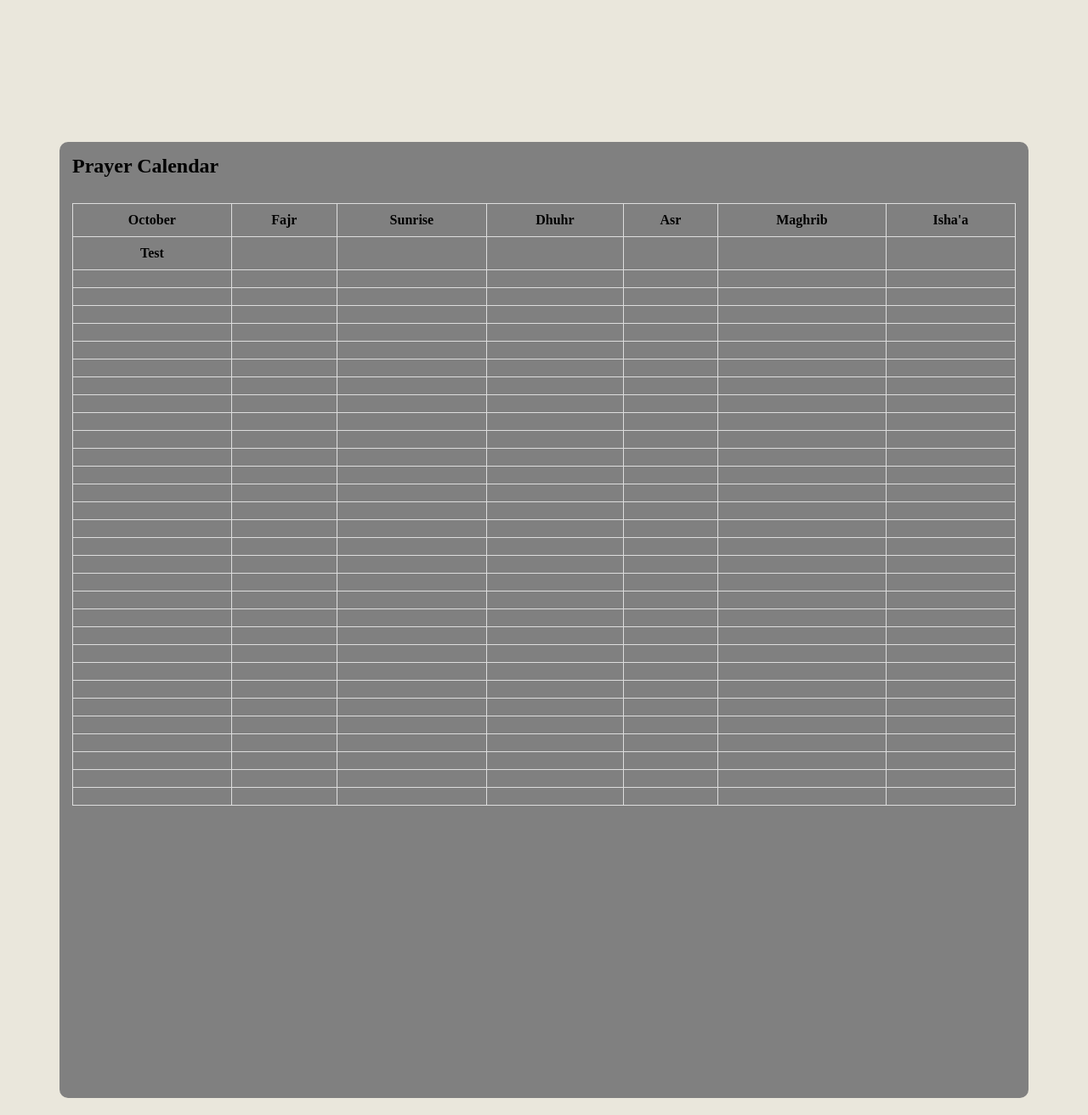
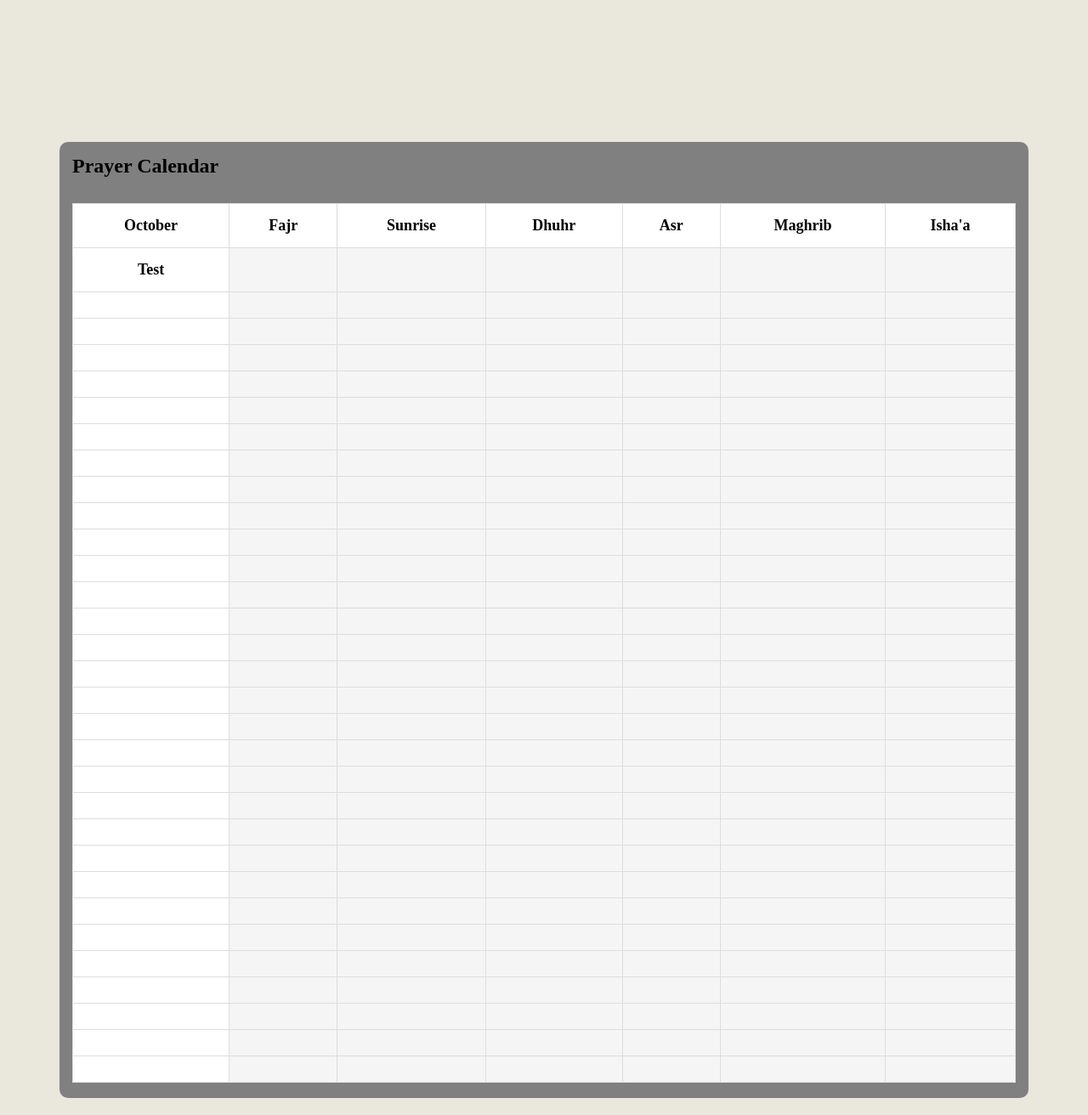
Before and after one commit to MoTalhaK/adhan-web, a PHP site: page / in a window 1280 px wide. Shown: the part 1018-2330 px from the top of the page at 85% size. Run offline with PHP 8.4, Linux system fonts and the light colour scheme; lists and menus that the app fills with data are empty.

Commit message:
prayer calendar
added prayer timings for each date in calendar.

```diff
--- a/calendar.css
+++ b/calendar.css
@@ -9,12 +9,17 @@ tr, th {
 }
 
 th, td {
-    padding: 10px;
+    padding: 15px;
 }
 
 table {
     border-collapse: collapse;
     width: 100%;
+    font-size: 18px;
+}
+
+td {
+    background: whitesmoke;
 }
 
 /*class styles*/
@@ -52,3 +57,8 @@ table {
     padding-bottom: 90px;
     overflow-y: auto;
 }
+
+.calendar-bg .calendar .calendar-date,
+thead{
+    background: white;
+}
--- a/index.html
+++ b/index.html
@@ -97,282 +97,282 @@
                 <tbody id="calendar-body">
                     <tr>
                         <th class="calendar-date">Test</th>
-                        <td></td>
-                        <td></td>
-                        <td></td>
-                        <td></td>
-                        <td></td>
-                        <td></td>
+                        <td class="fajr-prayer"></td>
+                        <td class="sunrise"></td>
+                        <td class="dhuhr-prayer"></td>
+                        <td class="asr-prayer"></td>
+                        <td class="maghrib-prayer"></td>
+                        <td class="isha-prayer"></td>
                     </tr>
                     <tr>
                         <th class="calendar-date"></th>
-                        <td></td>
-                        <td></td>
-                        <td></td>
-                        <td></td>
-                        <td></td>
-                        <td></td>
+                        <td class="fajr-prayer"></td>
+                        <td class="sunrise"></td>
+                        <td class="dhuhr-prayer"></td>
+                        <td class="asr-prayer"></td>
+                        <td class="maghrib-prayer"></td>
+                        <td class="isha-prayer"></td>
                     </tr>
                     <tr>
                         <th class="calendar-date"></th>
-                        <td></td>
-                        <td></td>
-                        <td></td>
-                        <td></td>
-                        <td></td>
-                        <td></td>
+                        <td class="fajr-prayer"></td>
+                        <td class="sunrise"></td>
+                        <td class="dhuhr-prayer"></td>
+                        <td class="asr-prayer"></td>
+                        <td class="maghrib-prayer"></td>
+                        <td class="isha-prayer"></td>
                     </tr>
                     <tr>
                         <th class="calendar-date"></th>
-                        <td></td>
-                        <td></td>
-                        <td></td>
-                        <td></td>
-                        <td></td>
-                        <td></td>
+                        <td class="fajr-prayer"></td>
+                        <td class="sunrise"></td>
+                        <td class="dhuhr-prayer"></td>
+                        <td class="asr-prayer"></td>
+                        <td class="maghrib-prayer"></td>
+                        <td class="isha-prayer"></td>
                     </tr>
                     <tr>
                         <th class="calendar-date"></th>
-                        <td></td>
-                        <td></td>
-                        <td></td>
-                        <td></td>
-                        <td></td>
-                        <td></td>
+                        <td class="fajr-prayer"></td>
+                        <td class="sunrise"></td>
+                        <td class="dhuhr-prayer"></td>
+                        <td class="asr-prayer"></td>
+                        <td class="maghrib-prayer"></td>
+                        <td class="isha-prayer"></td>
                     </tr>
                     <tr>
                         <th class="calendar-date"></th>
-                        <td></td>
-                        <td></td>
-                        <td></td>
-                        <td></td>
-                        <td></td>
-                        <td></td>
+                        <td class="fajr-prayer"></td>
+                        <td class="sunrise"></td>
+                        <td class="dhuhr-prayer"></td>
+                        <td class="asr-prayer"></td>
+                        <td class="maghrib-prayer"></td>
+                        <td class="isha-prayer"></td>
                     </tr>
                     <tr>
                         <th class="calendar-date"></th>
-                        <td></td>
-                        <td></td>
-                        <td></td>
-                        <td></td>
-                        <td></td>
-                        <td></td>
+                        <td class="fajr-prayer"></td>
+                        <td class="sunrise"></td>
+                        <td class="dhuhr-prayer"></td>
+                        <td class="asr-prayer"></td>
+                        <td class="maghrib-prayer"></td>
+                        <td class="isha-prayer"></td>
                     </tr>
                     <tr>
                         <th class="calendar-date"></th>
-                        <td></td>
-                        <td></td>
-                        <td></td>
-                        <td></td>
-                        <td></td>
-                        <td></td>
+                        <td class="fajr-prayer"></td>
+                        <td class="sunrise"></td>
+                        <td class="dhuhr-prayer"></td>
+                        <td class="asr-prayer"></td>
+                        <td class="maghrib-prayer"></td>
+                        <td class="isha-prayer"></td>
                     </tr>
                     <tr>
                         <th class="calendar-date"></th>
-                        <td></td>
-                        <td></td>
-                        <td></td>
-                        <td></td>
-                        <td></td>
-                        <td></td>
+                        <td class="fajr-prayer"></td>
+                        <td class="sunrise"></td>
+                        <td class="dhuhr-prayer"></td>
+                        <td class="asr-prayer"></td>
+                        <td class="maghrib-prayer"></td>
+                        <td class="isha-prayer"></td>
                     </tr>
                     <tr>
                         <th class="calendar-date"></th>
-                        <td></td>
-                        <td></td>
-                        <td></td>
-                        <td></td>
-                        <td></td>
-                        <td></td>
+                        <td class="fajr-prayer"></td>
+                        <td class="sunrise"></td>
+                        <td class="dhuhr-prayer"></td>
+                        <td class="asr-prayer"></td>
+                        <td class="maghrib-prayer"></td>
+                        <td class="isha-prayer"></td>
                     </tr>
                     <tr>
                         <th class="calendar-date"></th>
-                        <td></td>
-                        <td></td>
-                        <td></td>
-                        <td></td>
-                        <td></td>
-                        <td></td>
+                        <td class="fajr-prayer"></td>
+                        <td class="sunrise"></td>
+                        <td class="dhuhr-prayer"></td>
+                        <td class="asr-prayer"></td>
+                        <td class="maghrib-prayer"></td>
+                        <td class="isha-prayer"></td>
                     </tr>
                     <tr>
                         <th class="calendar-date"></th>
-                        <td></td>
-                        <td></td>
-                        <td></td>
-                        <td></td>
-                        <td></td>
-                        <td></td>
+                        <td class="fajr-prayer"></td>
+                        <td class="sunrise"></td>
+                        <td class="dhuhr-prayer"></td>
+                        <td class="asr-prayer"></td>
+                        <td class="maghrib-prayer"></td>
+                        <td class="isha-prayer"></td>
                     </tr>
                     <tr>
                         <th class="calendar-date"></th>
-                        <td></td>
-                        <td></td>
-                        <td></td>
-                        <td></td>
-                        <td></td>
-                        <td></td>
+                        <td class="fajr-prayer"></td>
+                        <td class="sunrise"></td>
+                        <td class="dhuhr-prayer"></td>
+                        <td class="asr-prayer"></td>
+                        <td class="maghrib-prayer"></td>
+                        <td class="isha-prayer"></td>
                     </tr>
                     <tr>
                         <th class="calendar-date"></th>
-                        <td></td>
-                        <td></td>
-                        <td></td>
-                        <td></td>
-                        <td></td>
-                        <td></td>
+                        <td class="fajr-prayer"></td>
+                        <td class="sunrise"></td>
+                        <td class="dhuhr-prayer"></td>
+                        <td class="asr-prayer"></td>
+                        <td class="maghrib-prayer"></td>
+                        <td class="isha-prayer"></td>
                     </tr>
                     <tr>
                         <th class="calendar-date"></th>
-                        <td></td>
-                        <td></td>
-                        <td></td>
-                        <td></td>
-                        <td></td>
-                        <td></td>
+                        <td class="fajr-prayer"></td>
+                        <td class="sunrise"></td>
+                        <td class="dhuhr-prayer"></td>
+                        <td class="asr-prayer"></td>
+                        <td class="maghrib-prayer"></td>
+                        <td class="isha-prayer"></td>
                     </tr>
                     <tr>
                         <th class="calendar-date"></th>
-                        <td></td>
-                        <td></td>
-                        <td></td>
-                        <td></td>
-                        <td></td>
-                        <td></td>
+                        <td class="fajr-prayer"></td>
+                        <td class="sunrise"></td>
+                        <td class="dhuhr-prayer"></td>
+                        <td class="asr-prayer"></td>
+                        <td class="maghrib-prayer"></td>
+                        <td class="isha-prayer"></td>
                     </tr>
                     <tr>
                         <th class="calendar-date"></th>
-                        <td></td>
-                        <td></td>
-                        <td></td>
-                        <td></td>
-                        <td></td>
-                        <td></td>
+                        <td class="fajr-prayer"></td>
+                        <td class="sunrise"></td>
+                        <td class="dhuhr-prayer"></td>
+                        <td class="asr-prayer"></td>
+                        <td class="maghrib-prayer"></td>
+                        <td class="isha-prayer"></td>
                     </tr>
                     <tr>
                         <th class="calendar-date"></th>
-                        <td></td>
-                        <td></td>
-                        <td></td>
-                        <td></td>
-                        <td></td>
-                        <td></td>
+                        <td class="fajr-prayer"></td>
+                        <td class="sunrise"></td>
+                        <td class="dhuhr-prayer"></td>
+                        <td class="asr-prayer"></td>
+                        <td class="maghrib-prayer"></td>
+                        <td class="isha-prayer"></td>
                     </tr>
                     <tr>
                         <th class="calendar-date"></th>
-                        <td></td>
-                        <td></td>
-                        <td></td>
-                        <td></td>
-                        <td></td>
-                        <td></td>
+                        <td class="fajr-prayer"></td>
+                        <td class="sunrise"></td>
+                        <td class="dhuhr-prayer"></td>
+                        <td class="asr-prayer"></td>
+                        <td class="maghrib-prayer"></td>
+                        <td class="isha-prayer"></td>
                     </tr>
                     <tr>
                         <th class="calendar-date"></th>
-                        <td></td>
-                        <td></td>
-                        <td></td>
-                        <td></td>
-                        <td></td>
-                        <td></td>
+                        <td class="fajr-prayer"></td>
+                        <td class="sunrise"></td>
+                        <td class="dhuhr-prayer"></td>
+                        <td class="asr-prayer"></td>
+                        <td class="maghrib-prayer"></td>
+                        <td class="isha-prayer"></td>
                     </tr>
                     <tr>
                         <th class="calendar-date"></th>
-                        <td></td>
-                        <td></td>
-                        <td></td>
-                        <td></td>
-                        <td></td>
-                        <td></td>
+                        <td class="fajr-prayer"></td>
+                        <td class="sunrise"></td>
+                        <td class="dhuhr-prayer"></td>
+                        <td class="asr-prayer"></td>
+                        <td class="maghrib-prayer"></td>
+                        <td class="isha-prayer"></td>
                     </tr>
                     <tr>
                         <th class="calendar-date"></th>
-                        <td></td>
-                        <td></td>
-                        <td></td>
-                        <td></td>
-                        <td></td>
-                        <td></td>
+                        <td class="fajr-prayer"></td>
+                        <td class="sunrise"></td>
+                        <td class="dhuhr-prayer"></td>
+                        <td class="asr-prayer"></td>
+                        <td class="maghrib-prayer"></td>
+                        <td class="isha-prayer"></td>
                     </tr>
                     <tr>
                         <th class="calendar-date"></th>
-                        <td></td>
-                        <td></td>
-                        <td></td>
-                        <td></td>
-                        <td></td>
-                        <td></td>
+                        <td class="fajr-prayer"></td>
+                        <td class="sunrise"></td>
+                        <td class="dhuhr-prayer"></td>
+                        <td class="asr-prayer"></td>
+                        <td class="maghrib-prayer"></td>
+                        <td class="isha-prayer"></td>
                     </tr>
                     <tr>
                         <th class="calendar-date"></th>
-                        <td></td>
-                        <td></td>
-                        <td></td>
-                        <td></td>
-                        <td></td>
-                        <td></td>
+                        <td class="fajr-prayer"></td>
+                        <td class="sunrise"></td>
+                        <td class="dhuhr-prayer"></td>
+                        <td class="asr-prayer"></td>
+                        <td class="maghrib-prayer"></td>
+                        <td class="isha-prayer"></td>
                     </tr>
                     <tr>
                         <th class="calendar-date"></th>
-                        <td></td>
-                        <td></td>
-                        <td></td>
-                        <td></td>
-                        <td></td>
-                        <td></td>
+                        <td class="fajr-prayer"></td>
+                        <td class="sunrise"></td>
+                        <td class="dhuhr-prayer"></td>
+                        <td class="asr-prayer"></td>
+                        <td class="maghrib-prayer"></td>
+                        <td class="isha-prayer"></td>
                     </tr>
                     <tr>
                         <th class="calendar-date"></th>
-                        <td></td>
-                        <td></td>
-                        <td></td>
-                        <td></td>
-                        <td></td>
-                        <td></td>
+                        <td class="fajr-prayer"></td>
+                        <td class="sunrise"></td>
+                        <td class="dhuhr-prayer"></td>
+                        <td class="asr-prayer"></td>
+                        <td class="maghrib-prayer"></td>
+                        <td class="isha-prayer"></td>
                     </tr>
                     <tr>
                         <th class="calendar-date"></th>
-                        <td></td>
-                        <td></td>
-                        <td></td>
-                        <td></td>
-                        <td></td>
-                        <td></td>
+                        <td class="fajr-prayer"></td>
+                        <td class="sunrise"></td>
+                        <td class="dhuhr-prayer"></td>
+                        <td class="asr-prayer"></td>
+                        <td class="maghrib-prayer"></td>
+                        <td class="isha-prayer"></td>
                     </tr>
                     <tr>
                         <th class="calendar-date"></th>
-                        <td></td>
-                        <td></td>
-                        <td></td>
-                        <td></td>
-                        <td></td>
-                        <td></td>
+                        <td class="fajr-prayer"></td>
+                        <td class="sunrise"></td>
+                        <td class="dhuhr-prayer"></td>
+                        <td class="asr-prayer"></td>
+                        <td class="maghrib-prayer"></td>
+                        <td class="isha-prayer"></td>
                     </tr>
                     <tr>
                         <th class="calendar-date"></th>
-                        <td></td>
-                        <td></td>
-                        <td></td>
-                        <td></td>
-                        <td></td>
-                        <td></td>
+                        <td class="fajr-prayer"></td>
+                        <td class="sunrise"></td>
+                        <td class="dhuhr-prayer"></td>
+                        <td class="asr-prayer"></td>
+                        <td class="maghrib-prayer"></td>
+                        <td class="isha-prayer"></td>
                     </tr>
                     <tr>
                         <th class="calendar-date"></th>
-                        <td></td>
-                        <td></td>
-                        <td></td>
-                        <td></td>
-                        <td></td>
-                        <td></td>
+                        <td class="fajr-prayer"></td>
+                        <td class="sunrise"></td>
+                        <td class="dhuhr-prayer"></td>
+                        <td class="asr-prayer"></td>
+                        <td class="maghrib-prayer"></td>
+                        <td class="isha-prayer"></td>
                     </tr>
                     <tr>
                         <th class="calendar-date"></th>
-                        <td></td>
-                        <td></td>
-                        <td></td>
-                        <td></td>
-                        <td></td>
-                        <td></td>
+                        <td class="fajr-prayer"></td>
+                        <td class="sunrise"></td>
+                        <td class="dhuhr-prayer"></td>
+                        <td class="asr-prayer"></td>
+                        <td class="maghrib-prayer"></td>
+                        <td class="isha-prayer"></td>
                     </tr>
                 </tbody>
             </table>
```
Also changed, not shown: calendar.js (+33 -5 lines).
